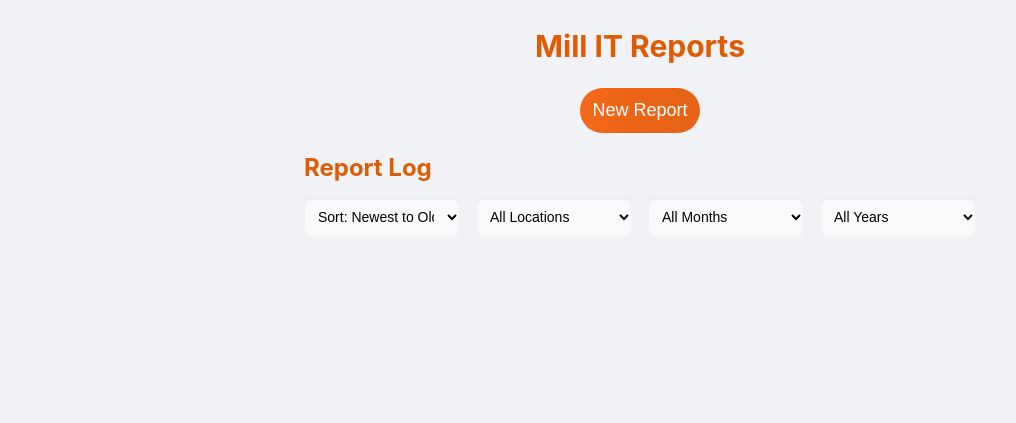
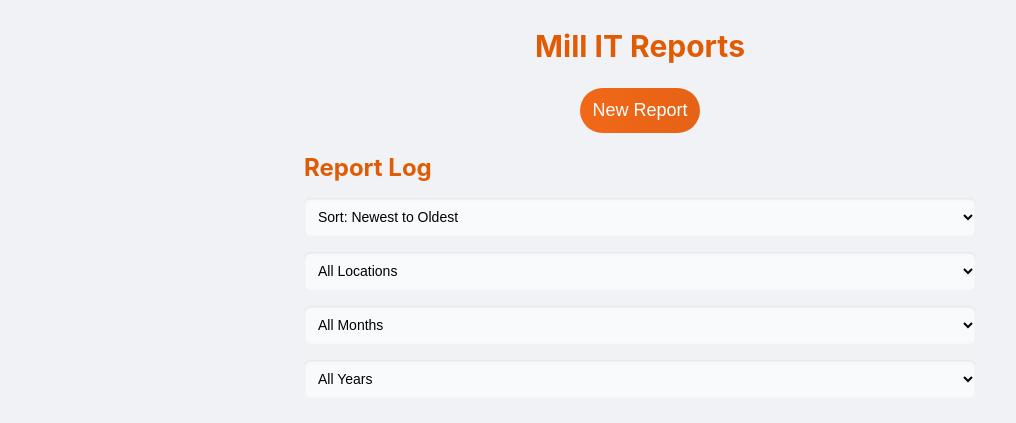
Before and after one commit to Hoodhost/MVET, a plain HTML site: page Report Log.html in a window 1280 px wide. Shown: the part 177-600 px from the top of the page, without its empty margins (0-1016 px from the left). Drawn offline with nearby package versions, Linux system fonts and the light colour scheme.

Commit message:
Update Report Log.html

```diff
--- a/Report Log.html
+++ b/Report Log.html
@@ -216,10 +216,6 @@
             flex-wrap: wrap;
             gap: 16px;
             margin-bottom: 16px;
-        }
-        .filter-container select {
-            flex: 1;
-            min-width: 120px;
         }
         .button-container {
             display: flex;
@@ -750,8 +746,8 @@
             const doc = new jsPDF();
             let y = 20;
 
-            // Set Helvetica font
-            doc.setFont('helvetica', 'normal');
+            // Use Helvetica font (default in jsPDF)
+            doc.setFont('Helvetica', 'normal');
 
             // Add title
             doc.setFontSize(16);
```
